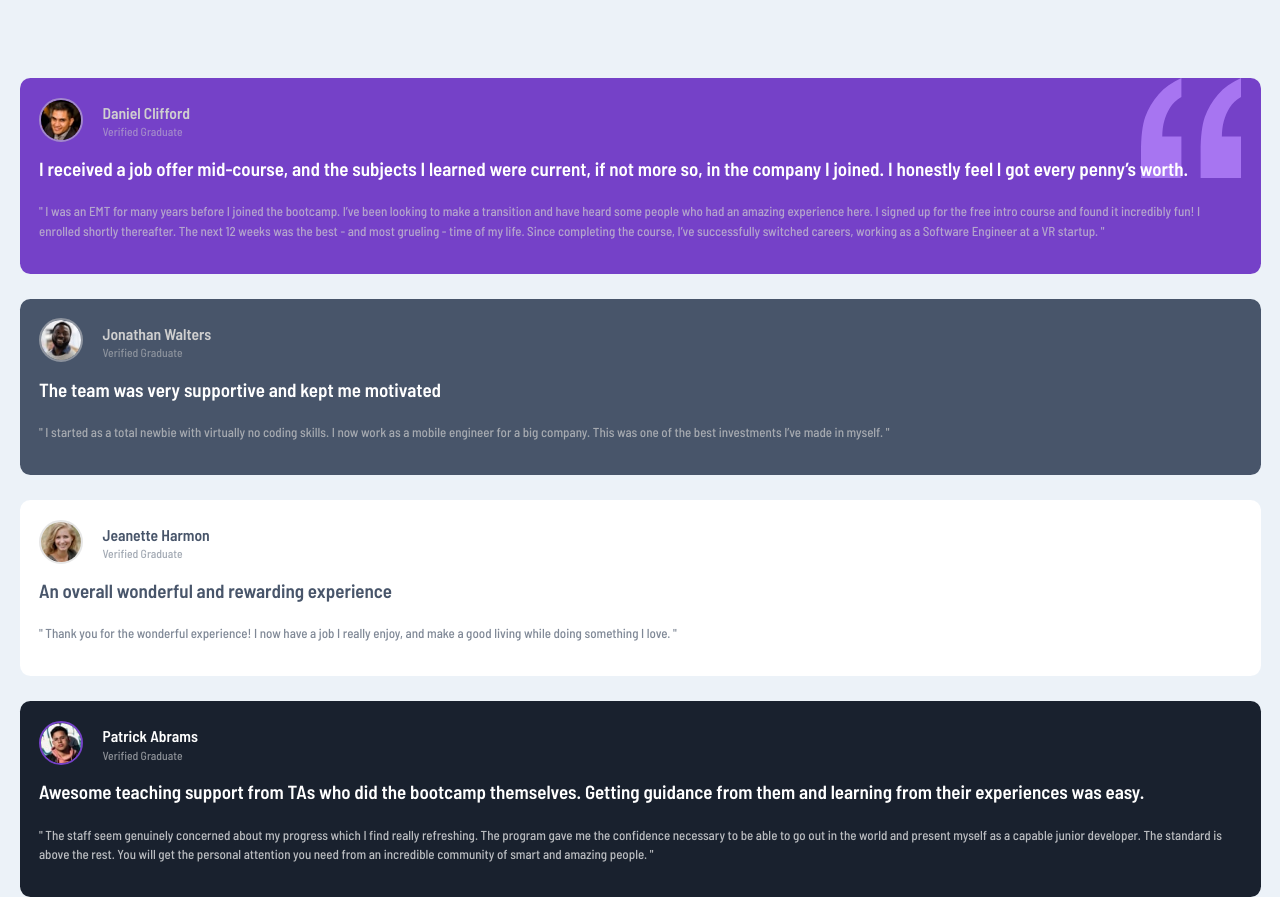
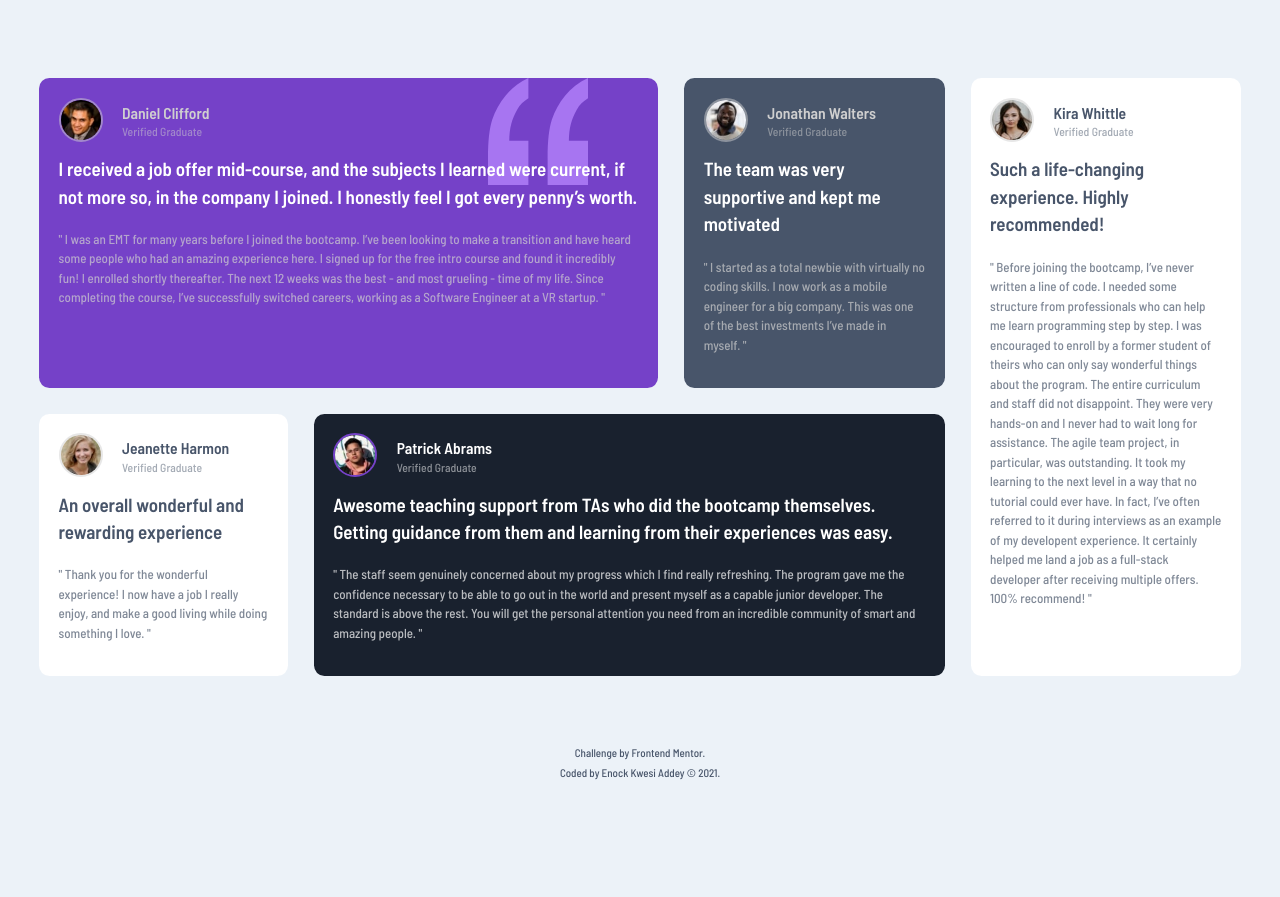
Before and after one commit to Nocks/testimonials-grid-section, a plain HTML site: page index.html in a window 1280 px wide. Shown: the top 897 px of the page. After the commit the page ends 800 px from the top, so only its background shows below. Drawn offline with Linux system fonts and the light colour scheme.

Commit message:
Add styles for screens B/w 1025px to 1280px

```diff
--- a/css/styles.scss
+++ b/css/styles.scss
@@ -297,8 +297,51 @@ footer {
 
 @media (min-width: 1025px) and (max-width: 1280px) {
 
-  //CSS
+  .container {
+    display: flex;
+    flex-direction: row;
+    padding: 6em 3em 3em 3em;
 
+    .testimonial-outer-wrapper {
+      display: flex;
+    }
+
+    &__inner-first {
+      flex-basis: 77%;
+      display: flex;
+      flex-direction: column;
+    }
+
+    &__inner-second {
+      flex-basis: 23%;
+      display: flex;
+      align-items: stretch;
+      margin-left: 2em;
+    }
+
+    .testimonial-card {
+      margin-top: 0;
+      margin-bottom: 0;
+    }
+
+    .testimonial-outer-wrapper--top {
+
+      .testimonial-card--first {
+        margin-right: 2em;
+        background-position: right 70px top;
+        background-size: 100px 107px;
+      }
+    }
+
+    .testimonial-outer-wrapper--bottom {
+
+      margin-top: 2em;
+
+      .testimonial-card--third {
+        margin-right: 2em;
+      }
+    }
+  }
 }
 
 /*
--- a/index.html
+++ b/index.html
@@ -17,7 +17,7 @@
   <div class="container">
     <div class="container__inner-first">
       <!--Beginning of first group of testimonials -->
-      <div class="testimonial-outer-wrapper">
+      <div class="testimonial-outer-wrapper testimonial-outer-wrapper--top">
         <!--Beginning of Daniel's testimonial card-->
         <div class="testimonial-card testimonial-card--first testimonial-card--broad">
           <div class="testimonial-card__profile">
@@ -76,7 +76,7 @@
         </div>
       </div>
       <!-- Begining of second group of testimonials -->
-      <div class="testimonial-outer-wrapper">
+      <div class="testimonial-outer-wrapper testimonial-outer-wrapper--bottom">
         <!--Beginning of Jeanette's testimonial card-->
         <div class="testimonial-card testimonial-card--third testimonial-card--narrow">
           <div class="testimonial-card__profile">
```
Also changed, not shown: css/styles.css, 1 other file.
